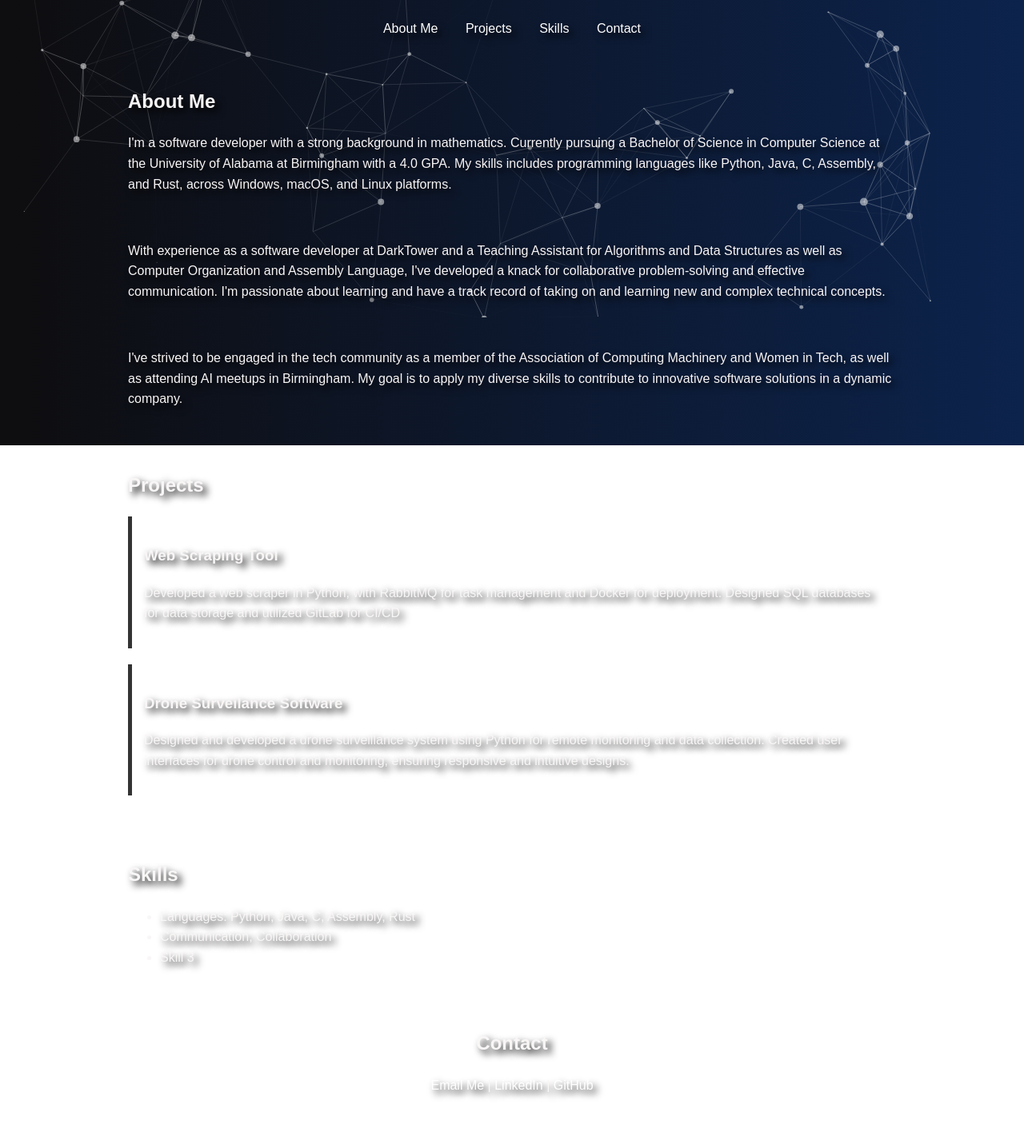
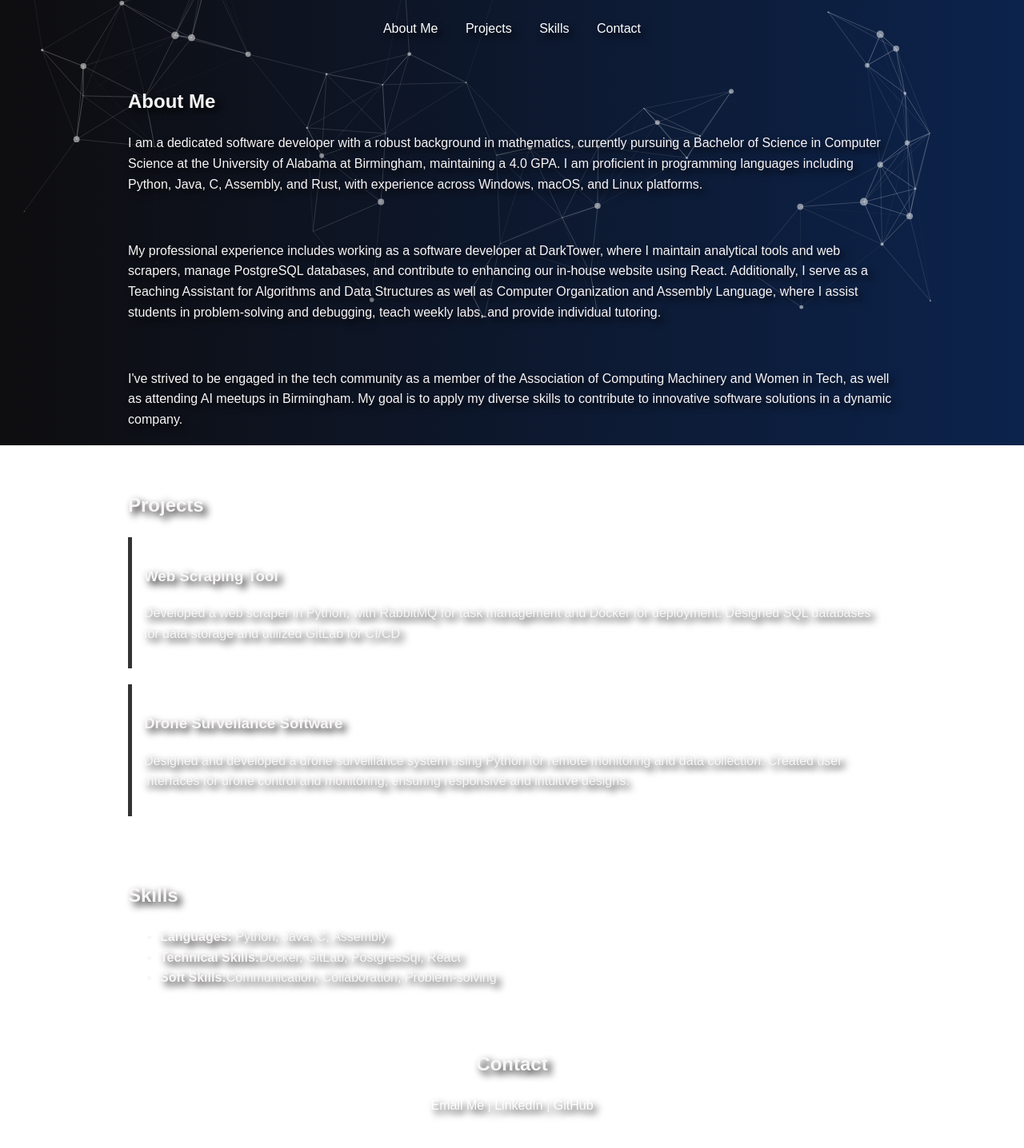
Before and after one commit to iamchristiancollins/website, a plain HTML site: page index.html in a window 1280 px wide. Shown: the part 243-1679 px from the top of the page at 80% size. Drawn offline with nearby package versions, Linux system fonts and the light colour scheme.

Commit message:
update deets

```diff
--- a/index.html
+++ b/index.html
@@ -28,16 +28,10 @@
 
     <section id="about" class="container">
         <h2>About Me</h2>
-        <p> I'm a software developer with a strong background in mathematics. Currently pursuing a Bachelor
-            of Science in Computer Science at the University of Alabama at Birmingham with a 4.0 GPA. My skills includes
-            programming languages like Python, Java, C, Assembly, and Rust, across Windows, macOS, and Linux platforms.
+        <p> I am a dedicated software developer with a robust background in mathematics, currently pursuing a Bachelor of Science in Computer Science at the University of Alabama at Birmingham, maintaining a 4.0 GPA. I am proficient in programming languages including Python, Java, C, Assembly, and Rust, with experience across Windows, macOS, and Linux platforms.
         </p>
         <br>
-        <p> With experience as a software developer at DarkTower and a Teaching Assistant for Algorithms and Data
-            Structures as well as Computer Organization and Assembly Language, I've developed a knack for collaborative
-            problem-solving and effective communication. I'm
-            passionate about learning and have a track record of taking on and learning new and complex technical
-            concepts.</p>
+        <p> My professional experience includes working as a software developer at DarkTower, where I maintain analytical tools and web scrapers, manage PostgreSQL databases, and contribute to enhancing our in-house website using React. Additionally, I serve as a Teaching Assistant for Algorithms and Data Structures as well as Computer Organization and Assembly Language, where I assist students in problem-solving and debugging, teach weekly labs, and provide individual tutoring.</p>
         <br>
         <p> I've strived to be engaged in the tech community as a member of the Association of Computing Machinery and
             Women in Tech, as well as attending AI meetups in Birmingham. My goal is to apply my diverse
@@ -63,9 +57,9 @@
     <section id="skills" class="container">
         <h2>Skills</h2>
         <ul>
-            <li>Languages: Python, Java, C, Assembly, Rust</li>
-            <li>Communication, Collaboration</li>
-            <li>Skill 3</li>
+            <li><b>Languages:</b> Python, Java, C, Assembly</li>
+            <li><b>Technical Skills:</b>Docker, GitLab, PostgresSql, React</li>
+            <li><b>Soft Skills:</b>Communication, Collaboration, Problem-solving</li>
             <!-- Add more skills as needed -->
         </ul>
     </section>
```
